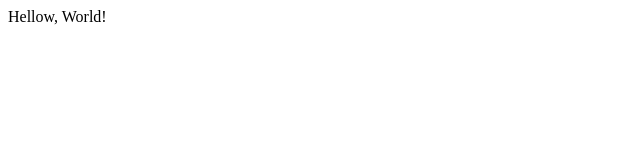
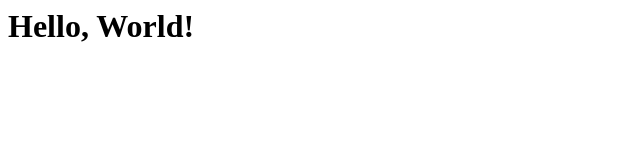
Before and after one commit to naagma5/cool-website, a plain HTML site: page index.html in a window 1280 px wide. Shown: the whole page, without its empty margins (0-640 px from the left). Drawn offline with Linux system fonts and the light colour scheme.

Commit message:
Second commit

```diff
--- a/index.html
+++ b/index.html
@@ -1,6 +1,6 @@
 <html>
     <head></head>
-    <body>
-        Hellow, World!
-    </body>
+    <h1>
+        Hello, World!
+    </h1>
 </html>
```
